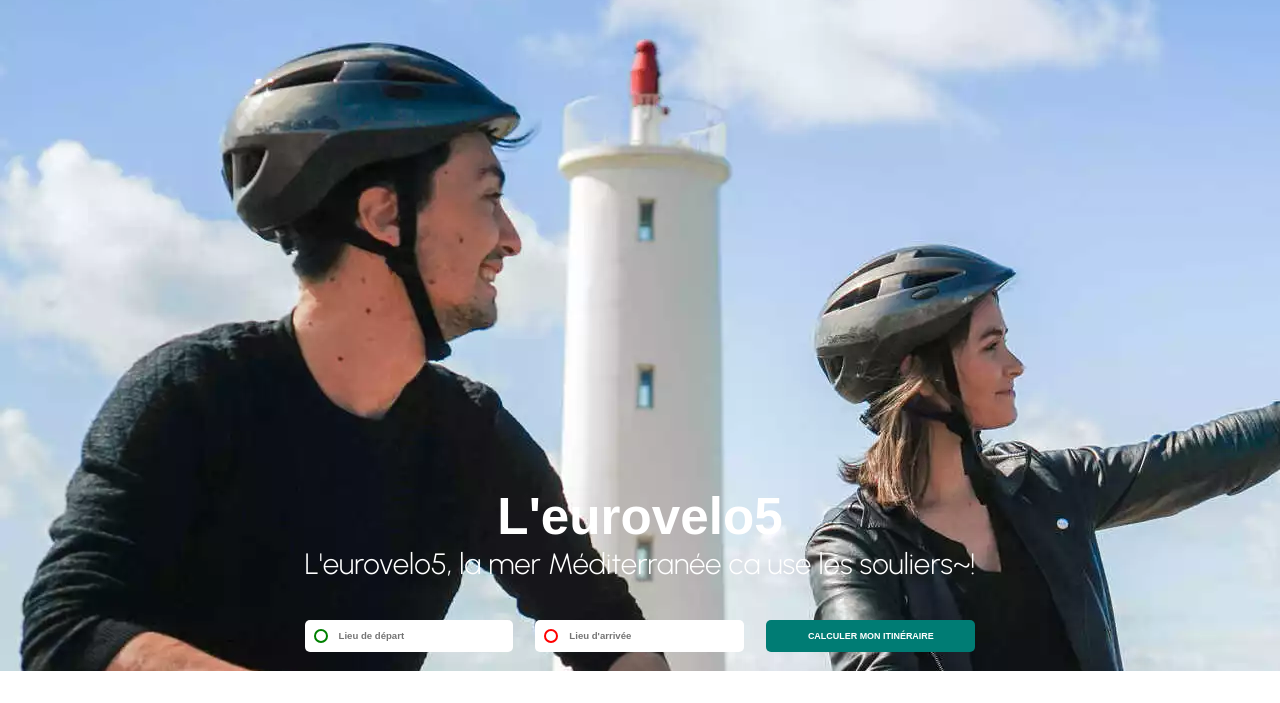
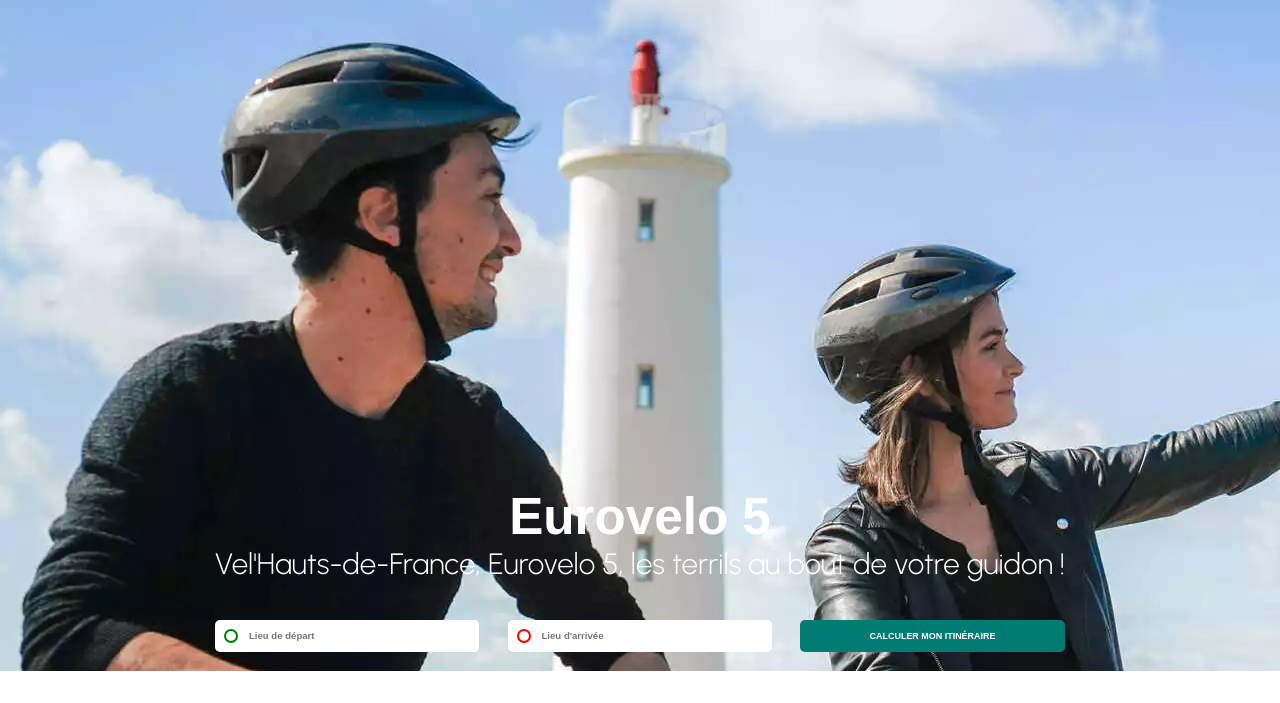
Before and after one commit to Mazurier/eurovelo, a website: page index.html in a window 1280 px wide. Shown: the part 97-800 px from the top of the page. Drawn offline with nearby package versions, Linux system fonts and the light colour scheme; no server answers.

Commit message:
update_william

```diff
--- a/commun.css
+++ b/commun.css
@@ -214,6 +214,10 @@
         display: none;
         color: white;
     }
+
+    .navbar:click {
+
+    }
     .navbaricon {
         position: absolute;
         top: 5vw;
--- a/index.html
+++ b/index.html
@@ -44,9 +44,9 @@
     <main>
       <div class="accueil">
         <div class="leurovelo">
-          <div class="leurovetitre">L'eurovelo5</div>
+          <div class="leurovetitre">Eurovelo 5</div>
           <div class="leurovetext">
-            L'eurovelo5, la mer Méditerranée ca use les souliers~!
+            Vel'Hauts-de-France, Eurovelo 5, les terrils au bout de votre guidon !
           </div>
           <form class="velodepartarivee">
             <div class="veloform">
```
